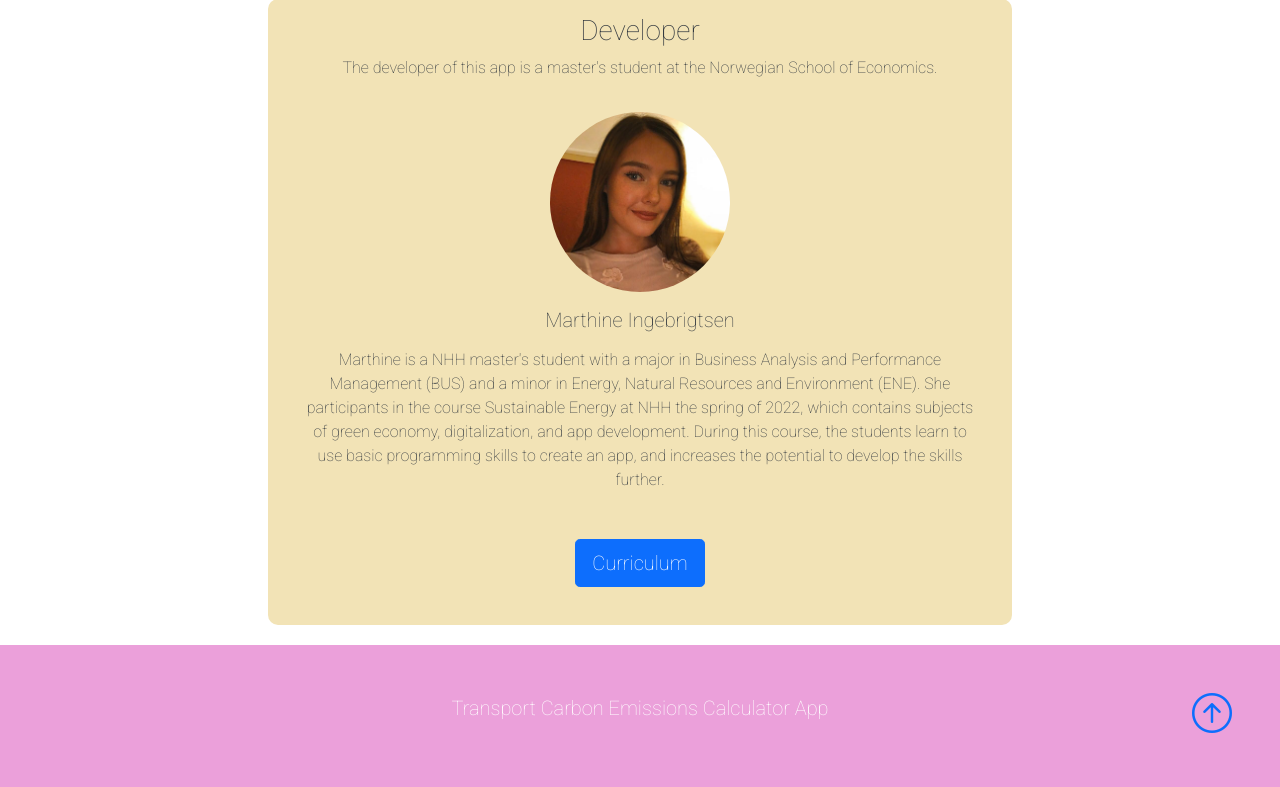
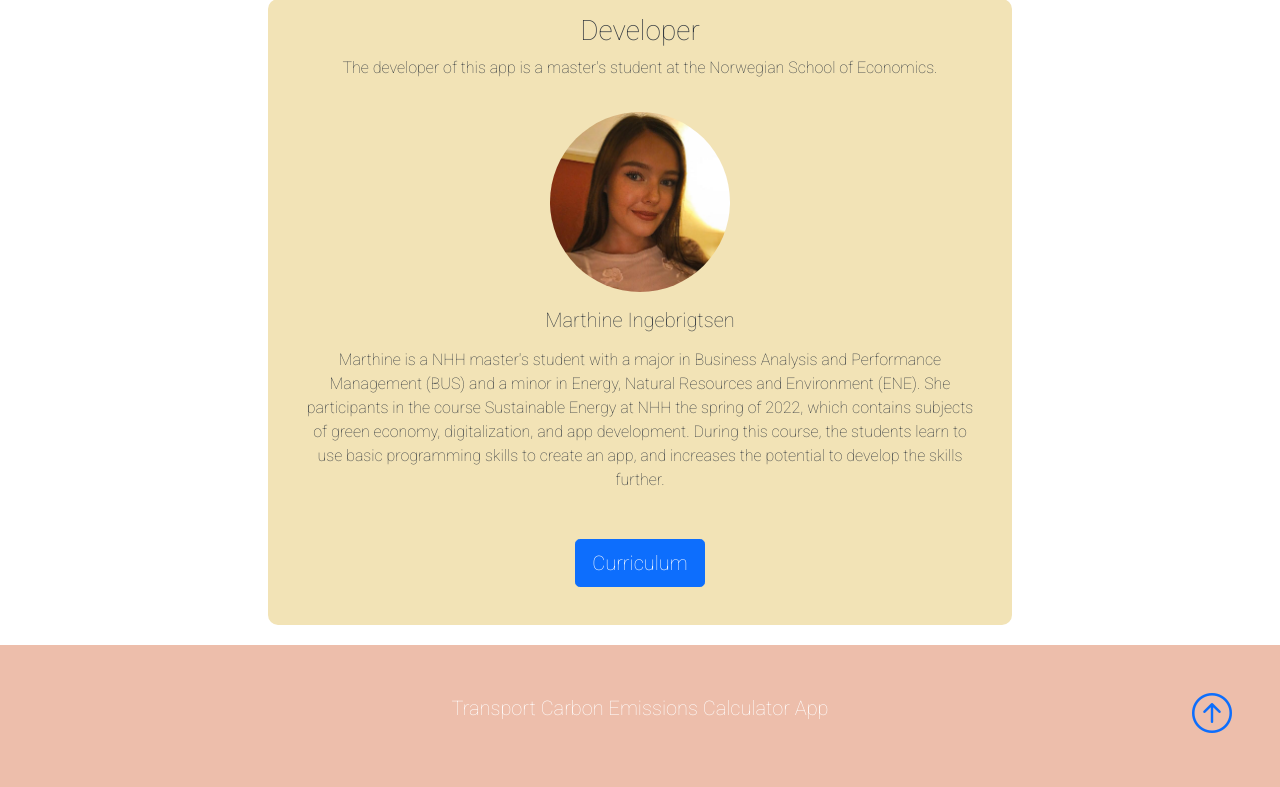
Before and after one commit to MarthineInge/ene425-2022-app-marthinehi, a Flask app: page / in a window 1280 px wide. Shown: the part 558-1345 px from the top of the page. Run offline with Flask 2, Linux system fonts and the light colour scheme; some libraries are stand-ins or nearby versions.

Commit message:
Update layout.html

```diff
--- a/templates/layout.html
+++ b/templates/layout.html
@@ -136,7 +136,7 @@
         {% block content %} {% endblock %}
 
         <!-- Footer -->
-        <footer class="p-5  text-white text-center position-relative", style="background-color:#eba0da">
+        <footer class="p-5  text-white text-center position-relative", style="background-color:#edbeab">
           <div class="container">
             <p class="lead">Transport Carbon Emissions Calculator App</p>
 
```
